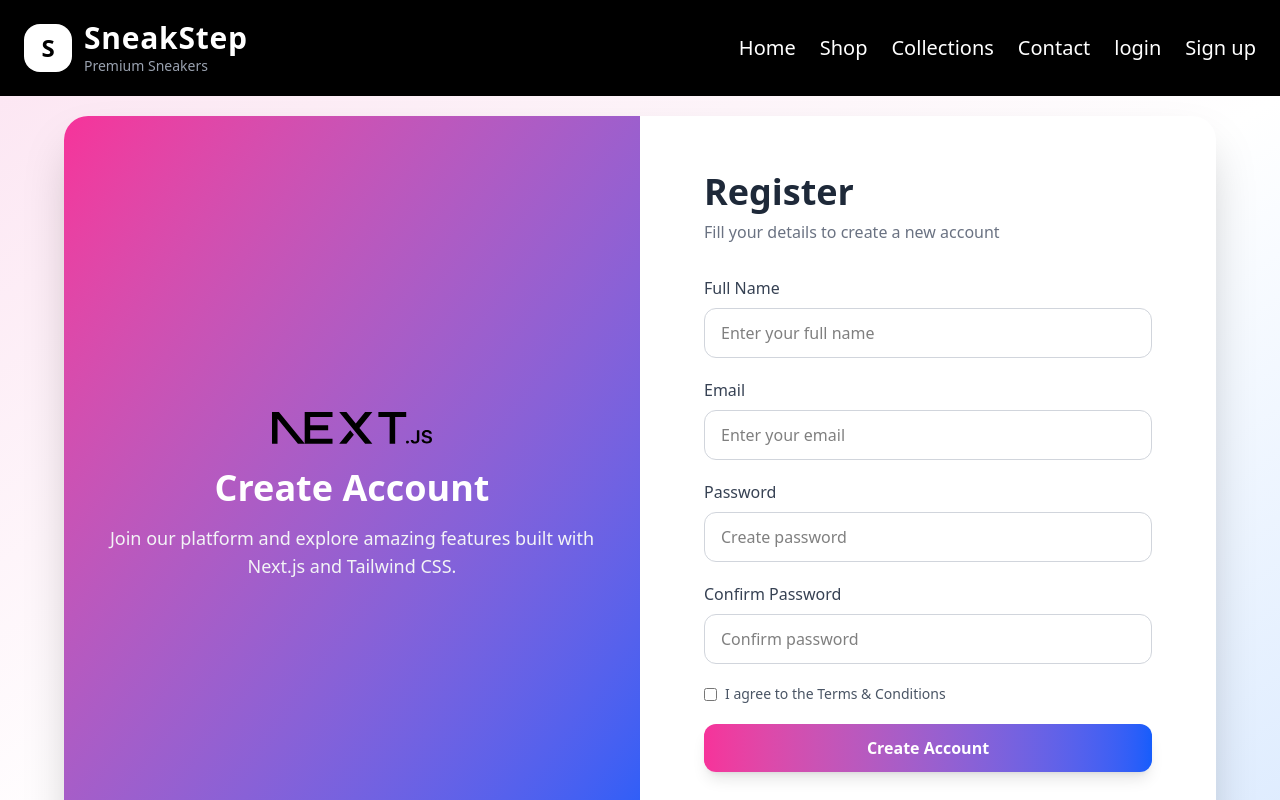
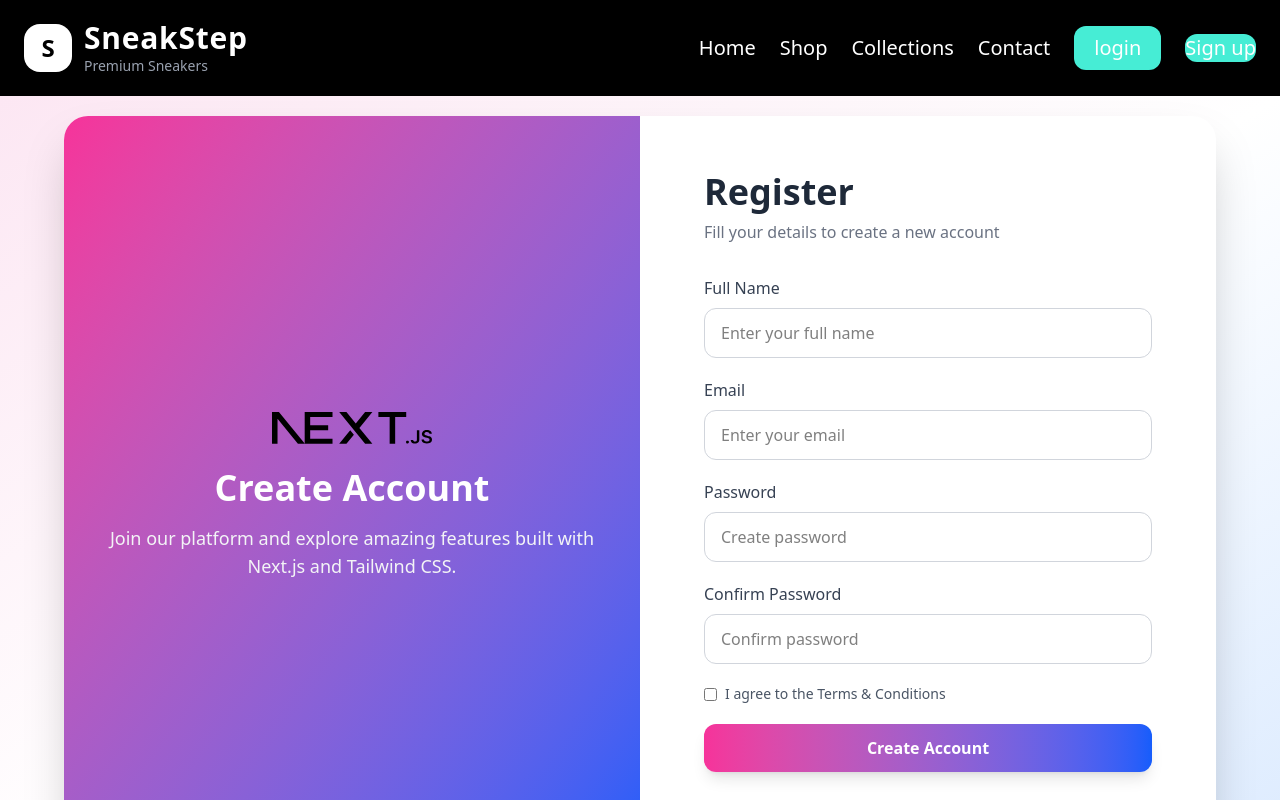
Before and after one commit to Samir-Dawadi/Next_js, a Next.js app: page /Register in a window 1280 px wide. Shown: the top 800 px of the page. Built offline with nearby package versions, Linux system fonts and the light colour scheme.

Commit message:
Login button designed

```diff
--- a/app/(HOME)/product/[productId]/page.tsx
+++ b/app/(HOME)/product/[productId]/page.tsx
@@ -11,7 +11,13 @@ export const generateMetadata =  async ({params}:Readonly<{params:Promise<{produ
     }
 }
 
-export default function ProductDetail() {
+export default async function ProductDetail({params}:Readonly<{params:Promise<{productId:string}>}>) {
+    const param = await params;
+    const response = await fetch (
+        "https://dummyjson.com/product/"+param.productId
+    )
+    const productDetail = (await response.json()) as ProductType
+    console.log(productDetail)
     return (
         <>
 
--- a/components/Header/header.tsx
+++ b/components/Header/header.tsx
@@ -24,7 +24,7 @@ export default function Header() {
                     </div>
 
                     {/* NAVBAR */}
-                    <nav className="flex gap-6 font-medium">
+                    <nav className="flex gap-6 font-medium items-center justify-center">
                         <a href="/" className="hover:text-gray-300 hover:scale-106 text-xl ">
                             Home
                         </a>
@@ -40,10 +40,10 @@ export default function Header() {
                         <a href="#" className="hover:text-gray-300 hover:scale-106 text-xl ">
                             Contact
                         </a>
-                        <a href="/login" className="hover:text-gray-300 hover:scale-106 text-xl ">
+                        <a href="/login" className="hover:text-black-300 hover:scale-106 text-xl bg-teal-300 rounded-xl  px-5 py-2">
                             login
                         </a>
-                        <a href="/Register" className="hover:text-gray-300 hover:scale-106 text-xl ">
+                        <a href="/Register" className="hover:text-gray-300 hover:scale-106 text-xl  bg-teal-300 rounded-xl">
                             Sign up
                         </a>
                     </nav>
--- a/package.json
+++ b/package.json
@@ -10,10 +10,13 @@
     "format": "biome format --write"
   },
   "dependencies": {
+    "@hookform/resolvers": "^5.2.2",
     "next": "16.2.4",
     "react": "19.2.4",
     "react-dom": "19.2.4",
-    "swiper": "^12.1.4"
+    "react-hook-form": "^7.76.0",
+    "swiper": "^12.1.4",
+    "zod": "^4.4.3"
   },
   "devDependencies": {
     "@biomejs/biome": "2.2.0",
```
Also changed, not shown: 1 other file (tests, documents, lock files or other folders).
